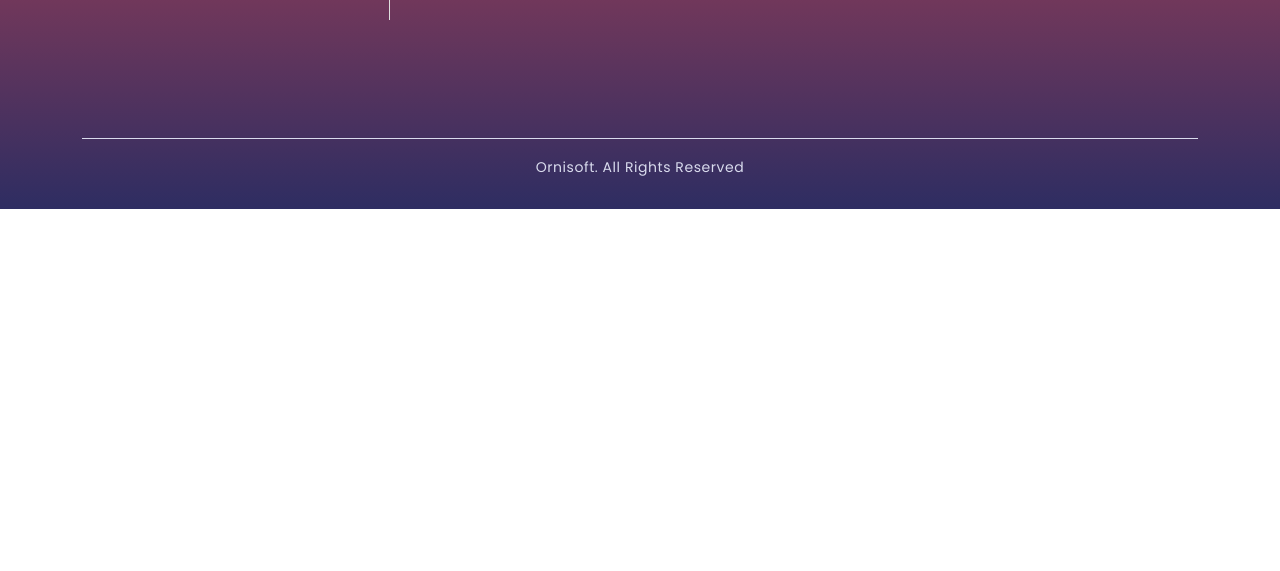
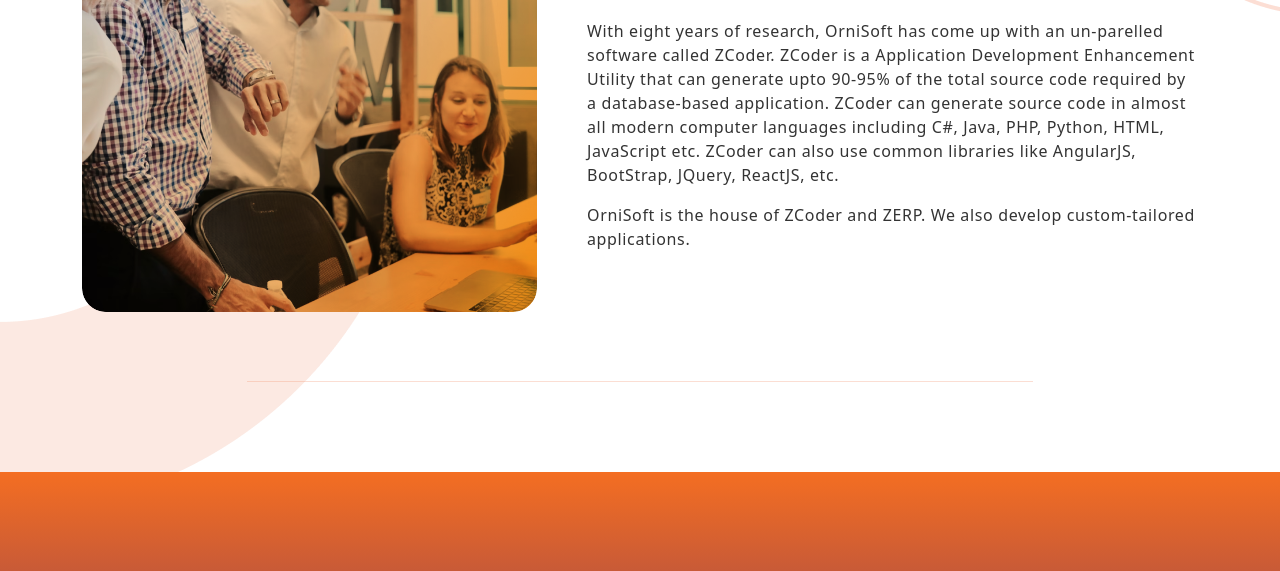
Before and after one commit to Anand-Paul/ornisoft, a Gatsby site: page / in a window 1280 px wide. Shown: the part 543-1114 px from the top of the page. Before the commit the page ends 800 px from the top, so only its background shows below. Built offline with nearby package versions, Linux system fonts and the light colour scheme; Gatsby itself is replaced by a stand-in of ours; a web font is replaced by a local one.

Commit message:
Updated about us section

```diff
--- /dev/null
+++ b/src/components/about-us/about-us.js
@@ -0,0 +1,48 @@
+import React from "react";
+
+import "./about-us.scss";
+
+import frameLeft from "../../images/Frame-left.png";
+import frameRight from "../../images/Frame-right.png";
+import aboutImage from "../../images/aboutImage.png";
+
+const AboutUs = () => {
+  return (
+    <div className="about">
+        <img className="about__shapes about__shapes_left" src={frameLeft} alt="Left asset"/>
+        <img className="about__shapes about__shapes_right" src={frameRight} alt="Left asset"/>
+
+      <div className="container d-flex flex-column flex-lg-row align-items-center justify-content-between">
+        <figure className="about__figure mb-3 mb-sm-5 mb-lg-0 flex-shrink-0 flex-grow-0">
+          <img
+            className="w-100 h-100 about__img"
+            src={aboutImage}
+            alt="about Image"
+          />
+        </figure>
+        <div className="about__content">
+          <h2 className="about__overtitle mb-0">ABOUT US</h2>
+          <h3 className="about__title">OrniSoft, we are</h3>
+          <div className="about__desc">
+            <p>
+              With eight years of research, OrniSoft has come up with an
+              un-parelled software called ZCoder. ZCoder is a Application
+              Development Enhancement Utility that can generate upto 90-95% of
+              the total source code required by a database-based application.
+              ZCoder can generate source code in almost all modern computer
+              languages including C#, Java, PHP, Python, HTML, JavaScript etc.
+              ZCoder can also use common libraries like AngularJS, BootStrap,
+              JQuery, ReactJS, etc.
+            </p>
+            <p>
+              OrniSoft is the house of ZCoder and ZERP. We also develop
+              custom-tailored applications.
+            </p>
+          </div>
+        </div>
+      </div>
+    </div>
+  );
+};
+
+export default AboutUs;
--- /dev/null
+++ b/src/components/about-us/about-us.scss
@@ -0,0 +1,80 @@
+.about {
+  padding: 225px 0 160px 0;
+  position: relative;
+  &:after{
+    content: "";
+    position: absolute;
+    width: 786px;
+    bottom: 90px;
+    height: 1px;
+    background-color: rgba(242, 145, 109, 0.3);
+    left: 50%;
+    transform: translateX(-50%);
+  }
+  &__figure {
+    width: 455px;
+    height: 455px;
+    border-radius: 24px;
+    overflow: hidden;
+    margin-right: 50px;
+  }
+  &__img {
+    object-fit: cover;
+  }
+  &__overtitle {
+    color: #f2916d;
+    font-size: 20px;
+    line-height: 30px;
+    font-weight: 600;
+    letter-spacing: 0.16em;
+  }
+  &__title {
+    font-size: 36px;
+    margin-bottom: 32px;
+    letter-spacing: 0.04em;
+    color: #38375c;
+    line-height: 54px;
+    font-weight: 600;
+  }
+  &__desc {
+    letter-spacing: 0.04em;
+    color: #333333;
+  }
+  &__shapes {
+    position: absolute;
+    &_left {
+      z-index: -1;
+      top: 30px;
+      left: 0;
+    }
+    &_right{
+        right: 0;
+        z-index: -1;
+        top: 0;
+
+    }
+  }
+  @media screen and (max-width:992px) {
+    padding: 150px 0 100px 0;
+    &:after{
+        content: none;
+    }
+    &__figure{
+        margin-right: 0;
+        width: 100%;
+        height: auto;
+    }
+    &__shapes{
+        width: 50%;
+        &_left{
+            bottom: 0;
+        }
+    }
+    @media screen and (max-width:768px){
+        padding: 65px 0 45px 0;
+        &__title{
+            margin-bottom: 15px;
+        }
+    }
+  }
+}
--- a/src/pages/index.js
+++ b/src/pages/index.js
@@ -1,11 +1,12 @@
 import * as React from "react";
+import AboutUs from "../components/about-us/about-us";
 
 import Layout from "../components/layout";
 
 const Home = () => {
   return (
     <Layout>
-      <h1>HI Team</h1>
+      <AboutUs/>
     </Layout>
   );
 };
```
Also changed, not shown: src/images/Frame-left.png (added), src/images/Frame-right.png (added), src/images/aboutImage.png (added).
